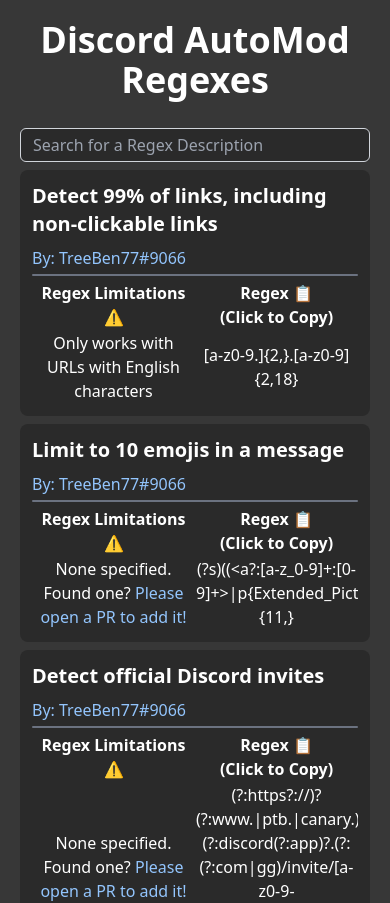
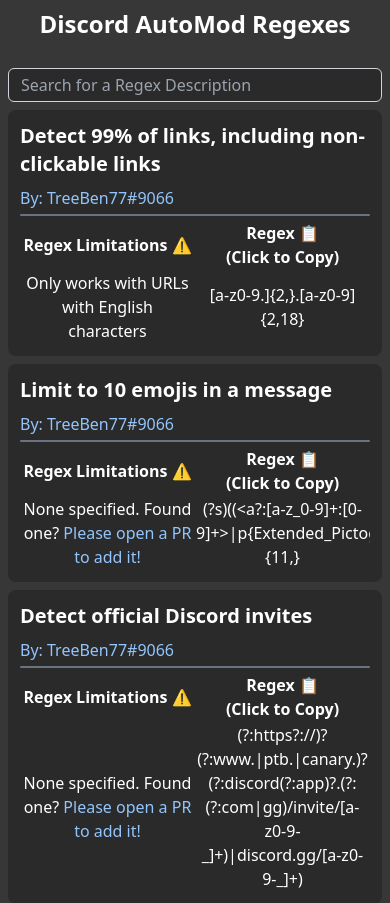
Before and after one commit to TechGeekGamer/discordregex.xyz, a Next.js app: page / in a window 390 px wide. Shown: the top 903 px of the page. Built offline with nearby package versions, Linux system fonts and the light colour scheme.

Commit message:
Update index.tsx

```diff
--- a/src/pages/index.tsx
+++ b/src/pages/index.tsx
@@ -51,8 +51,8 @@
         />
         <meta name="viewport" content="width=device-width, initial-scale=1" />
       </Head>
-      <div className="p-5 rounded-xl">
-        <h1 id="title" className="text-4xl text-center mb-5 font-bold">
+      <div className="p-2 rounded-xl">
+        <h1 id="title" className="text-2xl lg:text-4xl text-center mb-5 font-bold">
           Discord AutoMod Regexes
         </h1>
         <input
@@ -68,8 +68,8 @@
           {(search ? searchEntries(search, false) : regexEntries).length === 0
             &&
             (<div className="card">
-              <h2 className="text-2xl font-bold mb-2">No Results Found</h2>
-              <h4 className="text-lg mb-2">Few things you can do...</h4>
+              <h2 className="text-xl lg:text-2xl font-bold mb-2">No Results Found</h2>
+              <h4 className="text-md lg:text-lg mb-2">Few things you can do...</h4>
               <p className="whitespace-pre-wrap">
                 - Generate your own Regex with TreeBen77#9066&apos;s <a className="link" href="https://treeben77.github.io/automod-regex-generator/" target="_blank" rel="noreferrer">AutoMod Regex Generator</a> (and <a className="link" href="https://github.com/TechGeekGamer/discordregex.xyz" target="_blank" rel="noreferrer">PR it on GitHub</a> after? 👀)
                 <br />
```
